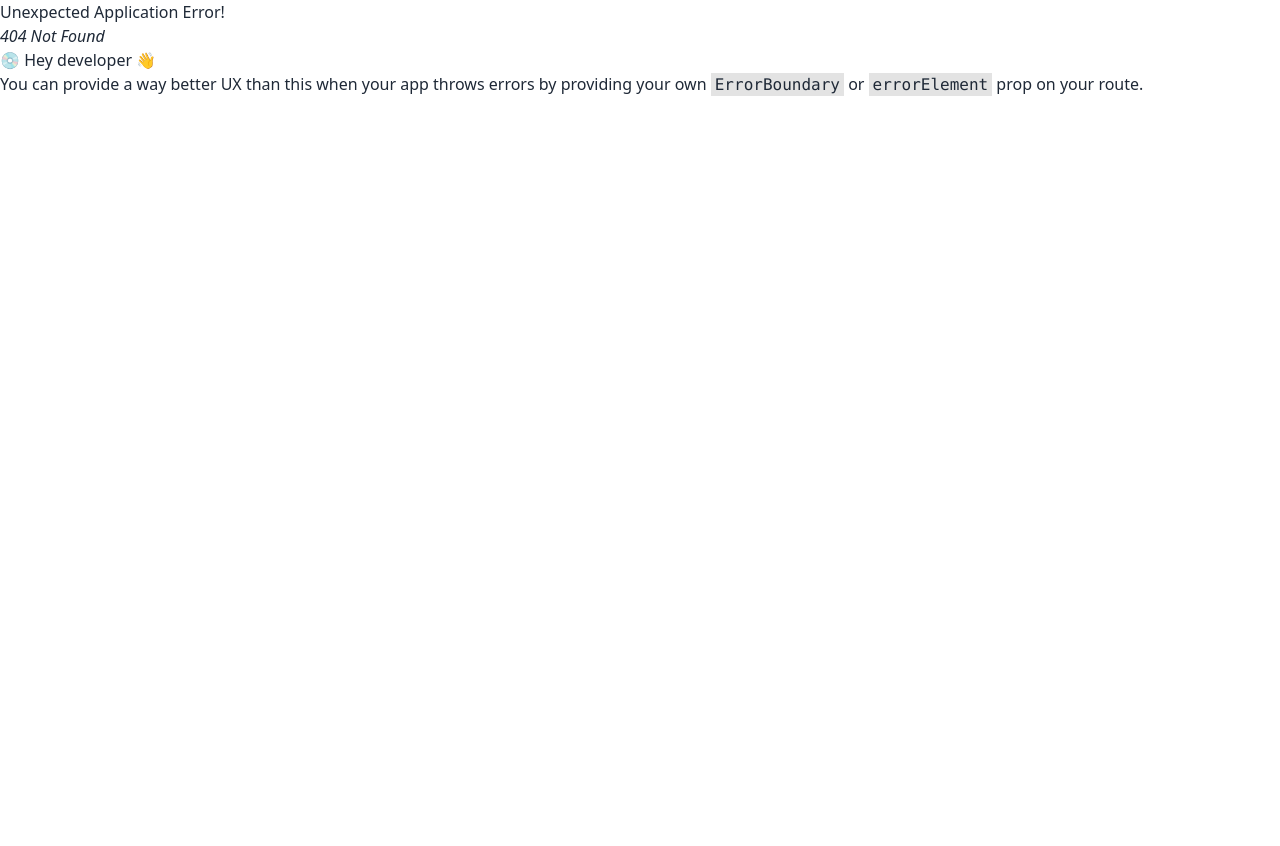
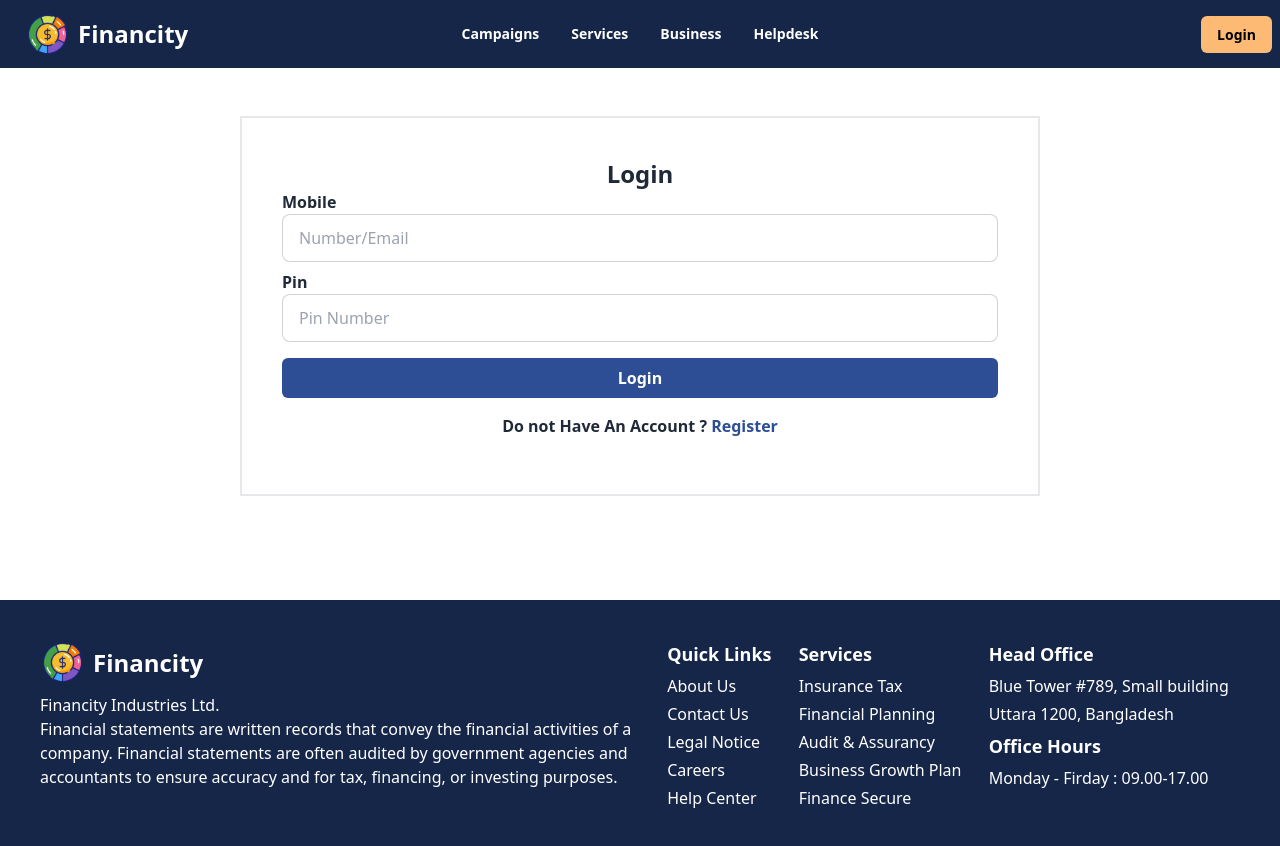
Before and after one commit to Tofazzal26/showmart-client-site, a React (Vite) app: page /login in a window 1280 px wide. Before the commit this address had no page. Before the commit the page ends 800 px from the top, so only its background shows below. Built offline with nearby package versions, Linux system fonts and the light colour scheme.

Commit message:
login page style finish

```diff
--- a/src/Components/Headers/Header.jsx
+++ b/src/Components/Headers/Header.jsx
@@ -100,7 +100,10 @@ const Header = () => {
           </ul>
         </div>
         <div className="navbar-end">
-          <div className="avatar">
+          <button className="bg-orange-300 px-4 text-[14px] py-2 text-black font-semibold rounded-md">
+            <NavLink to="/login">Login</NavLink>
+          </button>
+          <div className="avatar hidden">
             <div className="ring-blue ring-offset-blue-400 w-[35px] rounded-full ring ring-offset-2">
               <img src={profile} />
             </div>
--- /dev/null
+++ b/src/Hooks/AxiosPublic/useAxiosPublic.jsx
@@ -0,0 +1,11 @@
+import axios from "axios";
+
+const axiosPublic = axios.create({
+  baseURL: "http://localhost:4000",
+});
+
+const useAxiosPublic = () => {
+  return axiosPublic;
+};
+
+export default useAxiosPublic;
--- /dev/null
+++ b/src/Hooks/AxiosSecure/useAxiosSecure.jsx
@@ -0,0 +1,10 @@
+import axios from "axios";
+
+const axiosSecure = axios.create({
+  baseURL: "http://localhost:4000",
+});
+const useAxiosSecure = () => {
+  return axiosSecure;
+};
+
+export default useAxiosSecure;
--- /dev/null
+++ b/src/Pages/Login/Login.jsx
@@ -0,0 +1,55 @@
+import { NavLink } from "react-router-dom";
+
+const Login = () => {
+  const handleSubmit = (e) => {
+    e.preventDefault();
+    const email_number = e.target.number_email.value;
+    const pin = e.target.pin.value;
+    console.log({ email_number, pin });
+  };
+
+  return (
+    <div className="mt-12">
+      <div className="border-2 lg:w-[800px] mx-auto">
+        <div className="p-4 lg:p-10 ">
+          <form onSubmit={handleSubmit}>
+            <h2 className="text-center text-2xl font-semibold">Login</h2>
+            <div>
+              <label className="font-semibold">Mobile</label>
+              <br />
+              <input
+                type="text"
+                placeholder="Number/Email"
+                className="input input-bordered w-full"
+                name="number_email"
+                required
+              />
+            </div>
+            <div className="mt-2 mb-4">
+              <label className="font-semibold">Pin</label>
+              <br />
+              <input
+                type="number"
+                placeholder="Pin Number"
+                className="input input-bordered w-full"
+                name="pin"
+                required
+              />
+            </div>
+            <button className="w-full bg-[#2d4d95] text-white rounded-md font-semibold py-2">
+              Login
+            </button>
+            <h2 className="text-center my-4 font-semibold">
+              Do not Have An Account ?{" "}
+              <NavLink to="/register" className="text-[#2d4d95]">
+                Register
+              </NavLink>
+            </h2>
+          </form>
+        </div>
+      </div>
+    </div>
+  );
+};
+
+export default Login;
--- /dev/null
+++ b/src/Pages/Register/Register.jsx
@@ -0,0 +1,11 @@
+import React from "react";
+
+const Register = () => {
+  return (
+    <div>
+      <h1>register</h1>
+    </div>
+  );
+};
+
+export default Register;
```
Also changed, not shown: src/Routers/Routers.jsx (+10 -0 lines), 1 other file (tests, documents, lock files or other folders).
